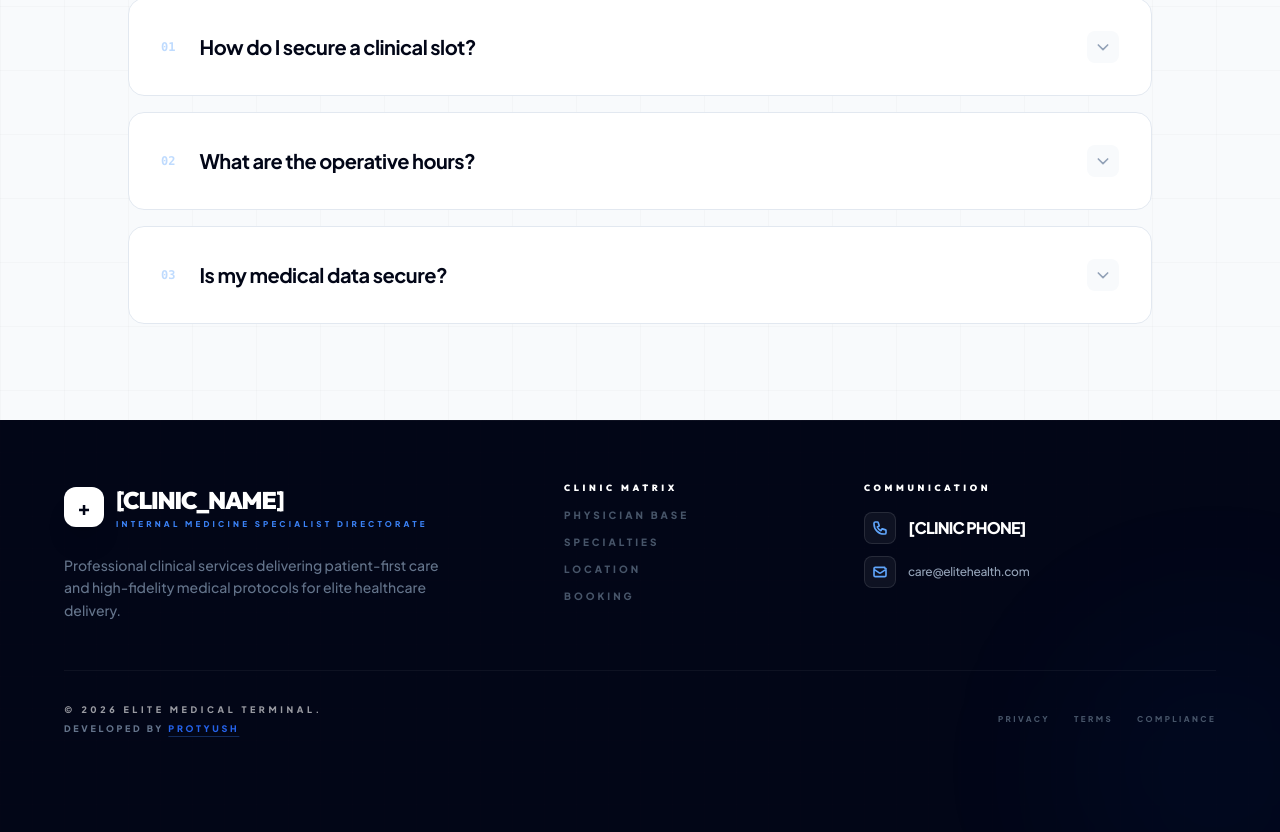
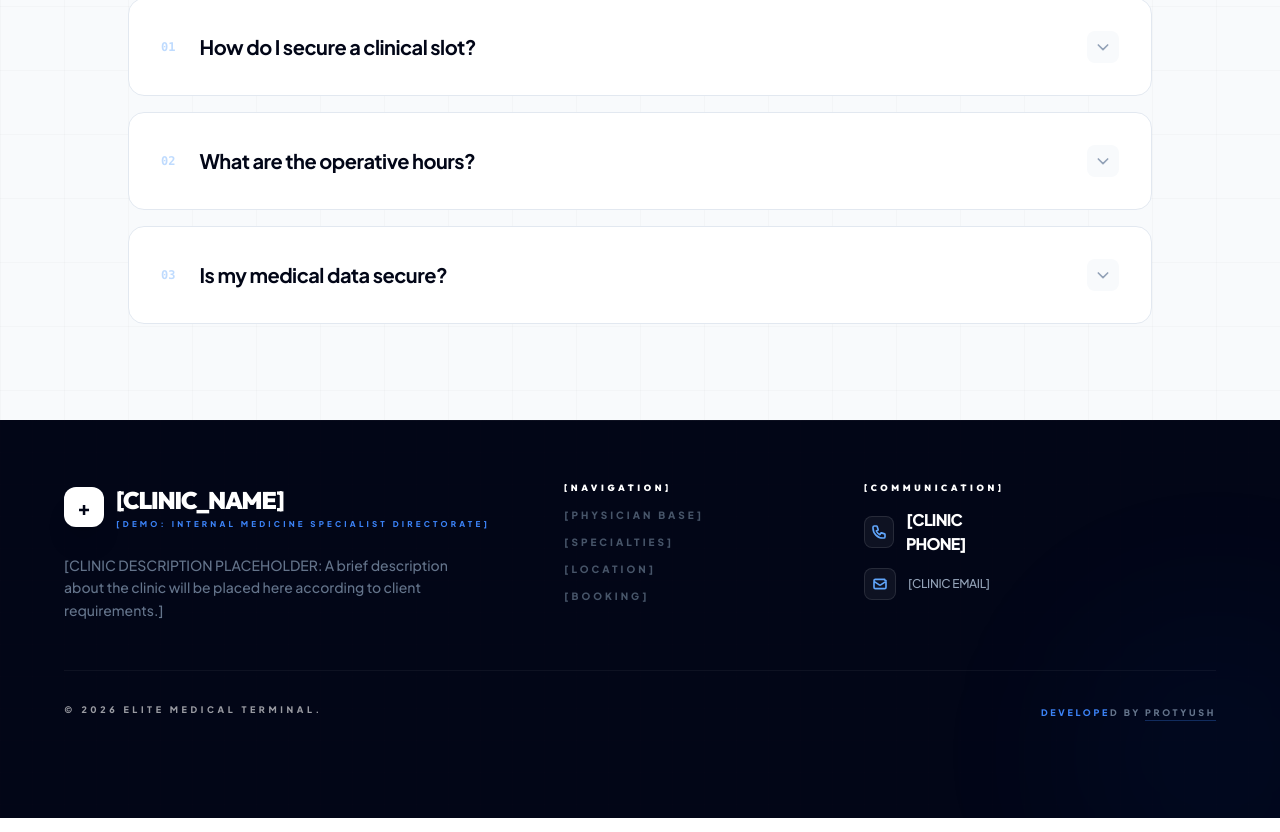
Before and after one commit to competitive7coder/Dr_Clinic, a React (Vite) app: page / in a window 1280 px wide. Shown: the part 6724-7556 px from the top of the page. Built offline with nearby package versions, Linux system fonts and the light colour scheme.

Commit message:
Added demo details in footer, Fixed footer UI and footer constants details

```diff
--- a/frontend/components/Footer.tsx
+++ b/frontend/components/Footer.tsx
@@ -23,29 +23,29 @@ export const Footer: React.FC = () => (
                 <Placeholder text={CLINIC_PLACEHOLDERS.name} />
               </h2>
               <p className="text-[8px] font-black text-blue-500 uppercase tracking-[0.4em]">
-                <Placeholder text={CLINIC_PLACEHOLDERS.specialization} /> Directorate
+                <Placeholder text={CLINIC_PLACEHOLDERS.specialization} />
               </p>
             </div>
           </div>
           <p className="text-sm font-medium leading-relaxed max-w-sm text-slate-500">
-            Professional clinical services delivering patient-first care and high-fidelity medical protocols for elite healthcare delivery.
+            [CLINIC DESCRIPTION PLACEHOLDER: A brief description about the clinic will be placed here according to client requirements.]
           </p>
         </div>
 
         {/* NAVIGATION */}
         <div className="lg:col-span-3 space-y-4">
-          <h3 className="text-[9px] font-black text-white uppercase tracking-[0.4em] mb-4">Clinic Matrix</h3>
-          <ul className="space-y-3 text-[10px] font-black uppercase tracking-[0.3em]">
-            <li><a href="#about" className="text-slate-600 hover:text-white transition-all hover:translate-x-1 inline-block">Physician Base</a></li>
-            <li><a href="#services" className="text-slate-600 hover:text-white transition-all hover:translate-x-1 inline-block">Specialties</a></li>
-            <li><a href="#clinic" className="text-slate-600 hover:text-white transition-all hover:translate-x-1 inline-block">Location</a></li>
-            <li><a href="#appointment" className="text-slate-600 hover:text-white transition-all hover:translate-x-1 inline-block">Booking</a></li>
+          <h3 className="text-[9px] font-black text-white uppercase tracking-[0.4em] mb-4">[NAVIGATION]</h3>
+          <ul className="grid grid-cols-2 md:grid-cols-1 gap-3 text-[10px] font-black uppercase tracking-[0.3em]">
+            <li><a href="#about" className="text-slate-600 hover:text-white transition-all hover:translate-x-1 inline-block">[Physician Base]</a></li>
+            <li><a href="#services" className="text-slate-600 hover:text-white transition-all hover:translate-x-1 inline-block">[Specialties]</a></li>
+            <li><a href="#clinic" className="text-slate-600 hover:text-white transition-all hover:translate-x-1 inline-block">[Location]</a></li>
+            <li><a href="#appointment" className="text-slate-600 hover:text-white transition-all hover:translate-x-1 inline-block">[Booking]</a></li>
           </ul>
         </div>
 
         {/* CONTACT */}
-        <div className="lg:col-span-4 space-y-5">
-          <h3 className="text-[9px] font-black text-white uppercase tracking-[0.4em] mb-4">Communication</h3>
+        <div className="lg:col-span-2 space-y-4">
+          <h3 className="text-[9px] font-black text-white uppercase tracking-[0.4em] mb-4">[Communication]</h3>
           <div className="space-y-3">
             <a href={`tel:${CLINIC_PLACEHOLDERS.phone}`} className="flex items-center gap-3 group" title="Call clinic">
               <div className="w-8 h-8 rounded-lg bg-white/5 border border-white/10 flex items-center justify-center text-blue-400 group-hover:bg-blue-600 group-hover:text-white transition-all">
@@ -68,15 +68,49 @@ export const Footer: React.FC = () => (
           <p className="text-[9px] font-black text-white uppercase tracking-[0.4em] mb-1.5 opacity-60">
             © 2026 Elite Medical Terminal.
           </p>
-          <p className="text-[9px] font-black text-slate-500 uppercase tracking-[0.3em]">
-            Developed by <a href="https://protyush.is-a.dev" target="_blank" rel="noopener noreferrer" className="text-blue-600 hover:text-white transition-all underline decoration-blue-500/30 underline-offset-4">Protyush</a>
-          </p>
         </div>
 
-        <div className="flex gap-6">
+        {/* <div className="flex gap-6">
            <a href="#" className="text-[8px] font-black uppercase tracking-[0.3em] text-slate-600 hover:text-blue-500 transition-colors">Privacy</a>
            <a href="#" className="text-[8px] font-black uppercase tracking-[0.3em] text-slate-600 hover:text-blue-500 transition-colors">Terms</a>
            <a href="#" className="text-[8px] font-black uppercase tracking-[0.3em] text-slate-600 hover:text-blue-500 transition-colors">Compliance</a>
+        </div> */}
+        <div>
+          {/* The CSS block to handle the motion and glow effect */}
+          <style>{`
+    @keyframes sweep {
+      0% { background-position: -100% center; }
+      100% { background-position: 100% center; }
+    }
+    .glow-sweep {
+      background: linear-gradient(
+        to right,
+        #64748b 0%,    /* slate-500 */
+        #64748b 40%,   /* slate-500 */
+        #ffffff 50%,   /* white glow */
+        #3b82f6 60%,   /* blue-500 */
+        #3b82f6 100%   /* blue-500 */
+      );
+      background-size: 200% auto;
+      -webkit-background-clip: text;
+      -webkit-text-fill-color: transparent;
+      animation: sweep 3s linear infinite;
+    }
+  `}</style>
+
+          <div className="flex gap-2">
+            <p className="glow-sweep text-[9px] font-black uppercase tracking-[0.3em]">
+              Developed by
+              <a
+                href="https://protyush.is-a.dev"
+                target="_blank"
+                rel="noopener noreferrer"
+                className="transition-all underline decoration-blue-500/30 underline-offset-4 ml-1"
+              >
+                Protyush
+              </a>
+            </p>
+          </div>
         </div>
       </div>
     </div>
--- a/frontend/constants.tsx
+++ b/frontend/constants.tsx
@@ -4,14 +4,14 @@ export const CLINIC_PLACEHOLDERS = {
   name: "[CLINIC_NAME]",
   doctorName: "DR. lorem ipsum",
   degree: "MD, FACP",
-  specialization: "Internal Medicine Specialist",
+  specialization: "[DEMO: Internal Medicine Specialist Directorate]",
   experience: "15",
   cityState: "[CLIENT CITY], [STATE]",
   address: "KRISHNAPUR ",
   area: "KRISHNAPUR",
   cityPin: "712311",
   phone: "[CLINIC PHONE]",
-  email: "care@elitehealth.com",
+  email: "[CLINIC EMAIL]",
   timings: "[CLINIC TIMINGS]",
   days: "[CLINIC DAYS]",
   languages: "English, Hindi, Bengali",
```
